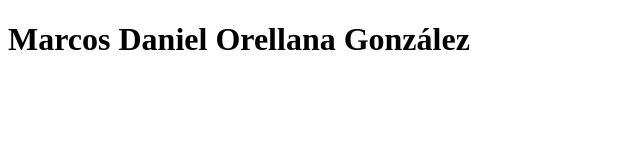
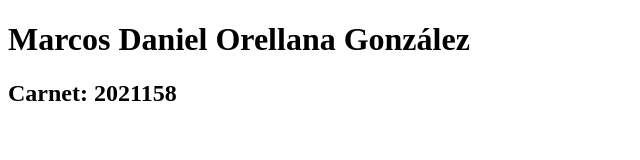
Before and after one commit to morellana-2021158/Ejercicio_1, a plain HTML site: page index.html in a window 1280 px wide. Shown: the whole page, without its empty margins (0-640 px from the left). Drawn offline with Linux system fonts and the light colour scheme.

Commit message:
Se agregó título 2 carnet:2021158 en index.html

```diff
--- a/index.html
+++ b/index.html
@@ -10,6 +10,7 @@
 </head>
 <body>
     <h1>Marcos Daniel Orellana González</h1>
+    <h2>Carnet: 2021158</h2>
 
 </body>
 </html>
```
